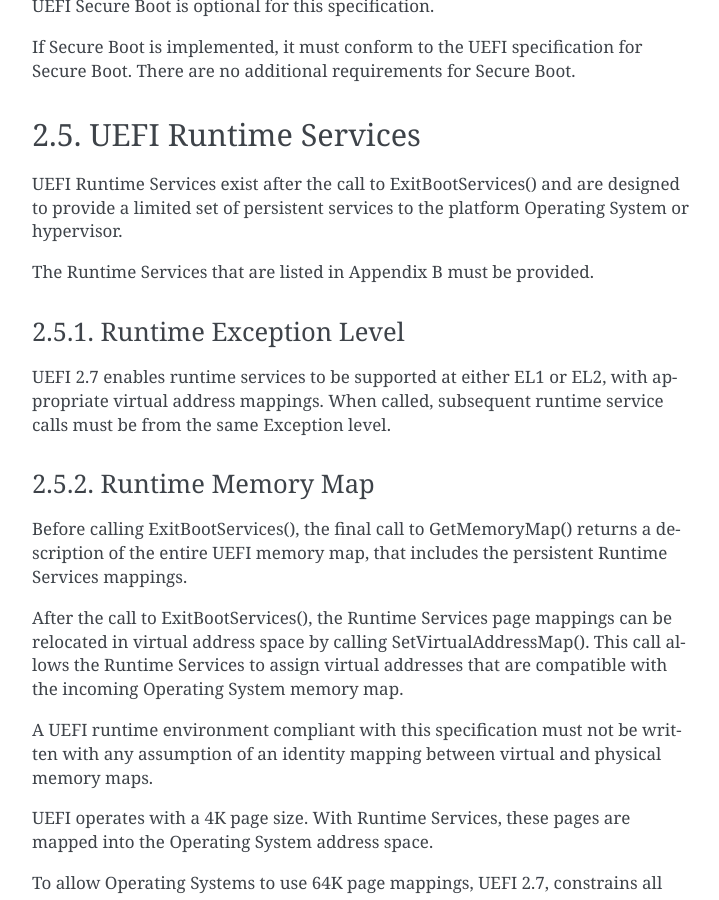
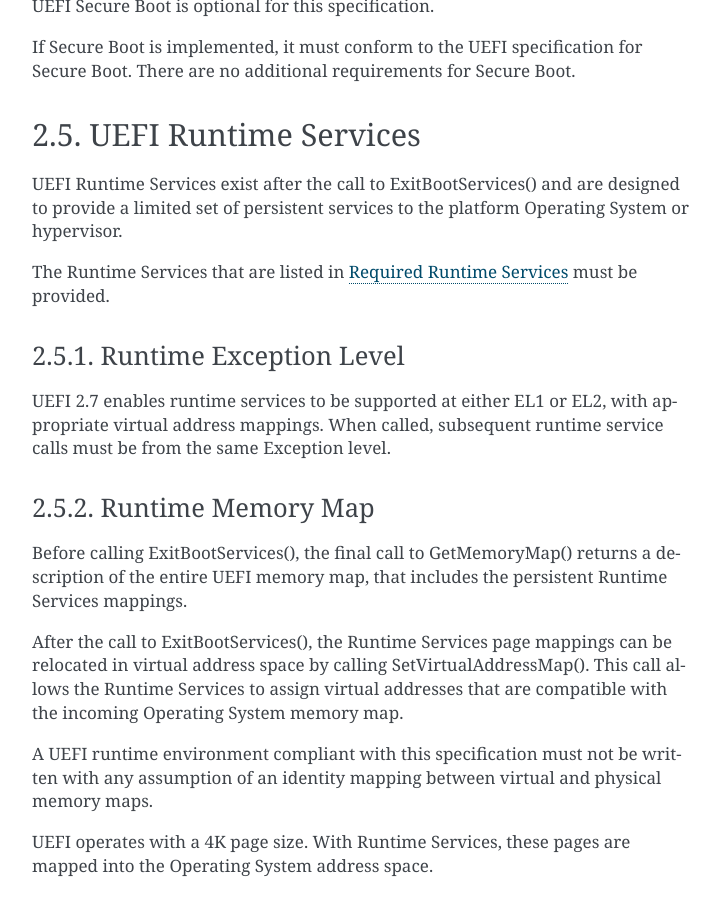
Before and after one commit to ARM-software/ebbr, a Sphinx documentation site: the page built from source/chapter2-uefi.rst, in a window 1280 px wide and 900 px high, scrolled down 2231 px. Shown: the whole window, without its empty margins (388-1107 px from the left). Built offline with Sphinx 7.4.7, drawn with Linux system fonts in a browser that asks for light colours.

Commit message:
trivial: Fix reference to required runtime services section
Fix old artifact of conversion from .docx to .rst. There was a plain
text reference to an appendix section that should have been converted to
a reStructuredText :ref: tag. Fixed in this patch.

Signed-off-by: Grant Likely <grant.likely@arm.com>

```diff
--- a/source/appendix-a-uefi-features.rst
+++ b/source/appendix-a-uefi-features.rst
@@ -55,6 +55,8 @@ EFI_COPY_MEM                               7.5
 EFI_SET_MEM                                7.5
 EFI_CREATE_EVENT_EX                        7.5
 ========================================== ======
+
+.. _appendix-uefi-required-runtime:
 
 Required Runtime Services
 *************************
--- a/source/chapter2-uefi.rst
+++ b/source/chapter2-uefi.rst
@@ -112,7 +112,8 @@ UEFI Runtime Services exist after the call to ExitBootServices() and are
 designed to provide a limited set of persistent services to the platform
 Operating System or hypervisor.
 
-The Runtime Services that are listed in Appendix B must be provided.
+The Runtime Services that are listed in :ref:`appendix-uefi-required-runtime`
+must be provided.
 
 Runtime Exception Level
 -----------------------
```
